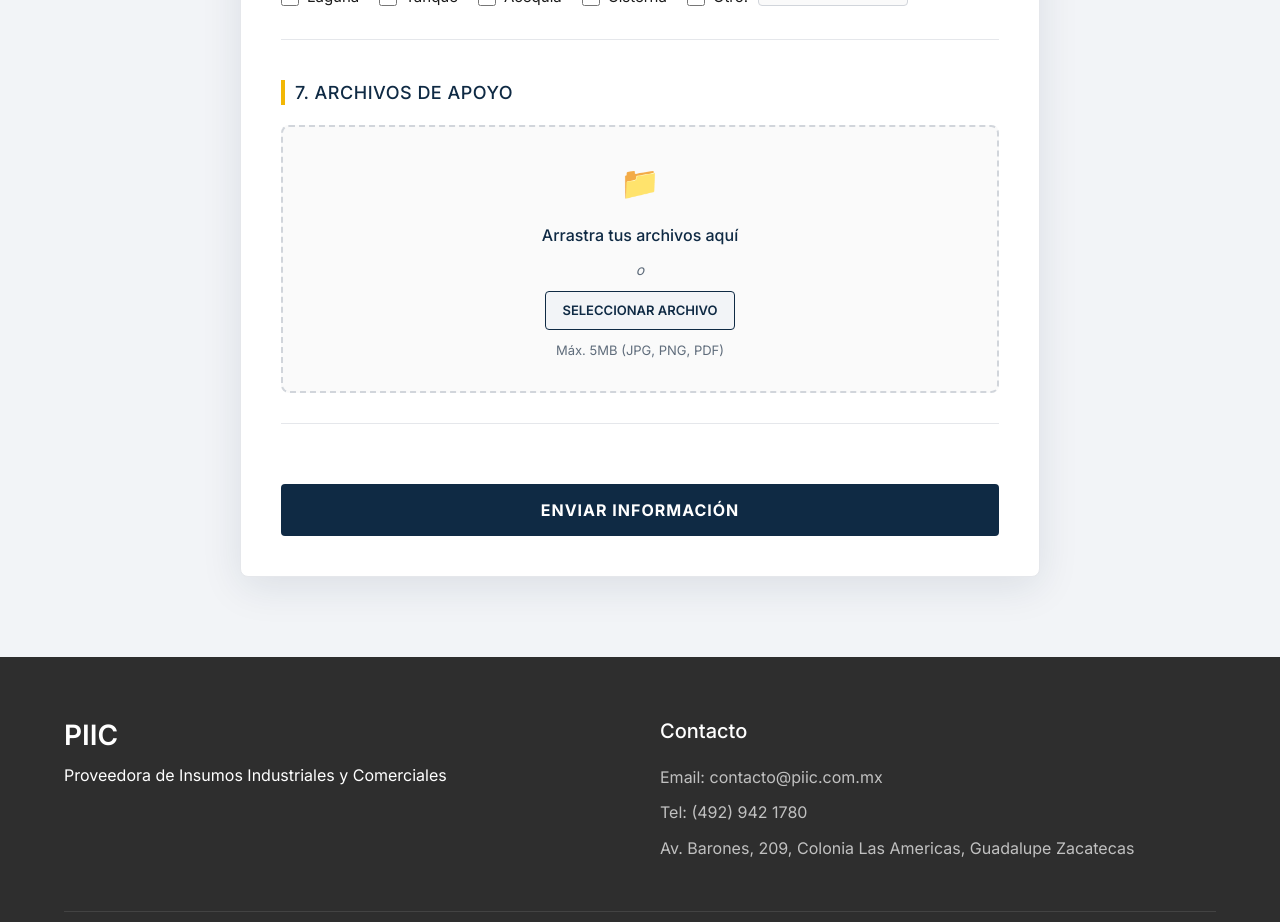
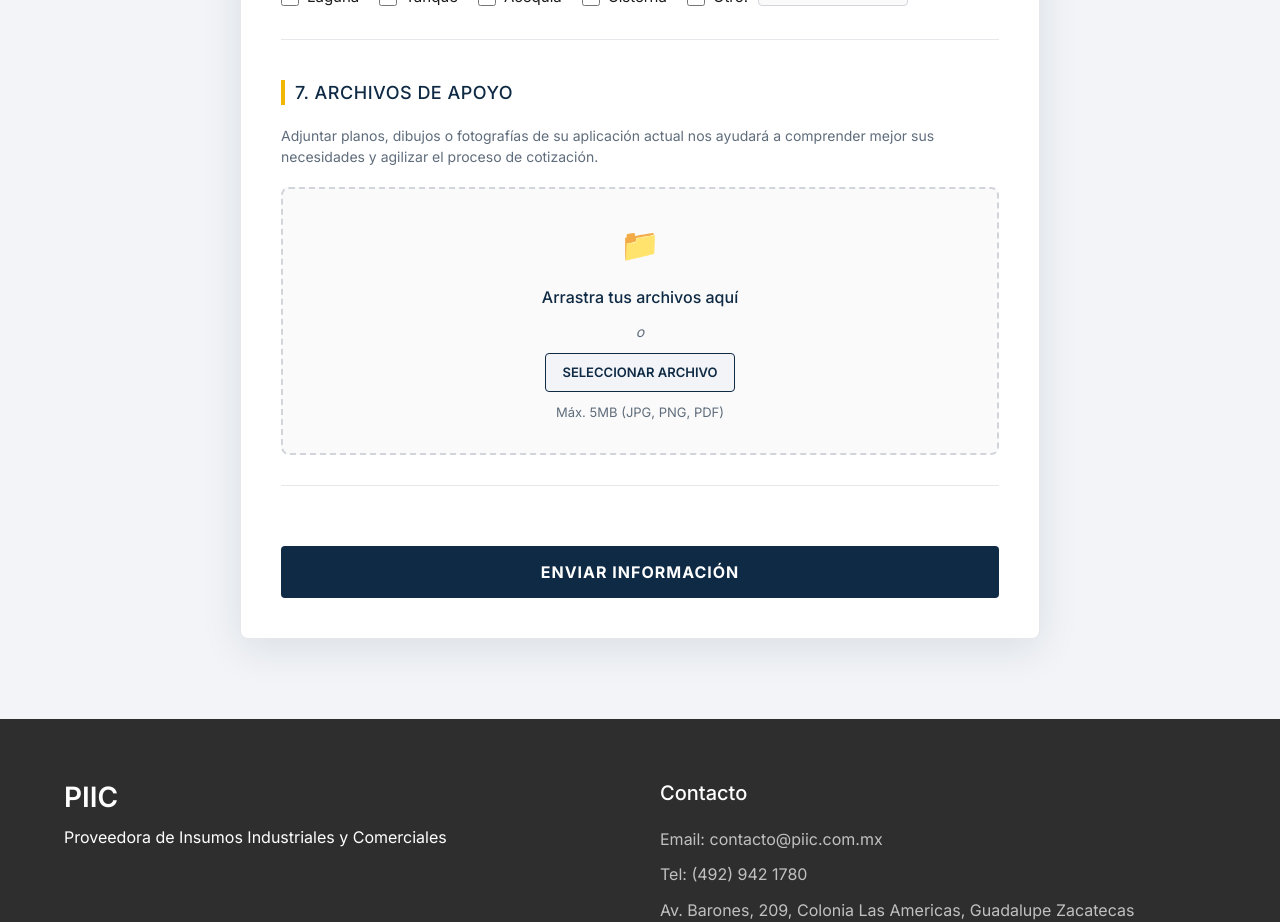
Before and after one commit to felipemiramontesr/piic, a React (Vite) app: page /cuestionario-oil-skimmers in a window 1280 px wide. Shown: the part 1900-2822 px from the top of the page. Built offline with nearby package versions, Linux system fonts and the light colour scheme.

Commit message:
feat: add description to support files section

```diff
--- a/src/pages/OilSkimmersForm.css
+++ b/src/pages/OilSkimmersForm.css
@@ -77,6 +77,13 @@
     border-bottom: none;
     margin-bottom: 0;
     padding-bottom: 0;
+}
+
+.form-section-description {
+    font-size: 14px;
+    color: var(--color-text-secondary);
+    margin-bottom: 20px;
+    line-height: 1.5;
 }
 
 .form-section h3 {
--- a/src/pages/OilSkimmersForm.tsx
+++ b/src/pages/OilSkimmersForm.tsx
@@ -331,6 +331,9 @@ export default function OilSkimmersForm() {
                         {/* 7. Archivos */}
                         <section className="form-section">
                             <h3>7. Archivos de Apoyo</h3>
+                            <p className="form-section-description">
+                                Adjuntar planos, dibujos o fotografías de su aplicación actual nos ayudará a comprender mejor sus necesidades y agilizar el proceso de cotización.
+                            </p>
                             <div
                                 className={`file-upload-box ${isDragging ? 'drag-active' : ''}`}
                                 onDragOver={handleDragOver}
```
